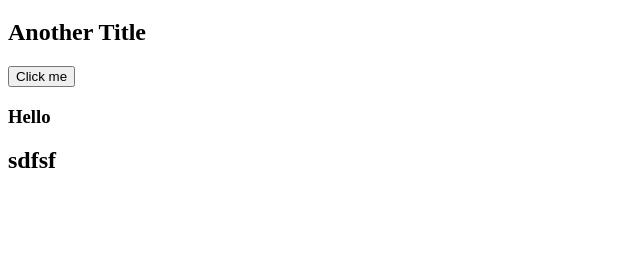
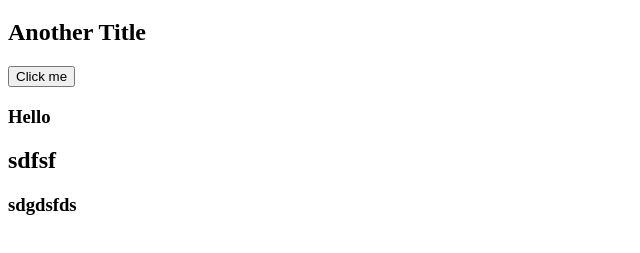
Before and after one commit to kerass91/project, a plain HTML site: page index.html in a window 1280 px wide. Shown: the part 61-314 px from the top of the page, without its empty margins (0-640 px from the left). Drawn offline with Linux system fonts and the light colour scheme.

Commit message:
index.html mode

```diff
--- a/index.html
+++ b/index.html
@@ -17,6 +17,7 @@
         </div>
         <h3>Hello</h3>
         <h2>sdfsf</h2>
+        <h3>sdgdsfds</h3>
     </div>
 </body>
 </html>
```
